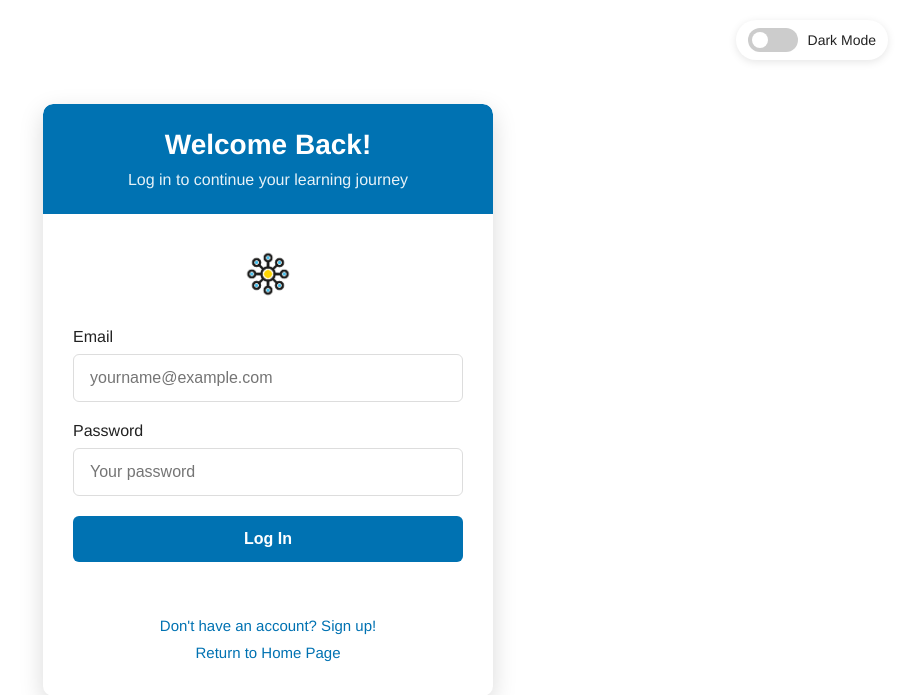
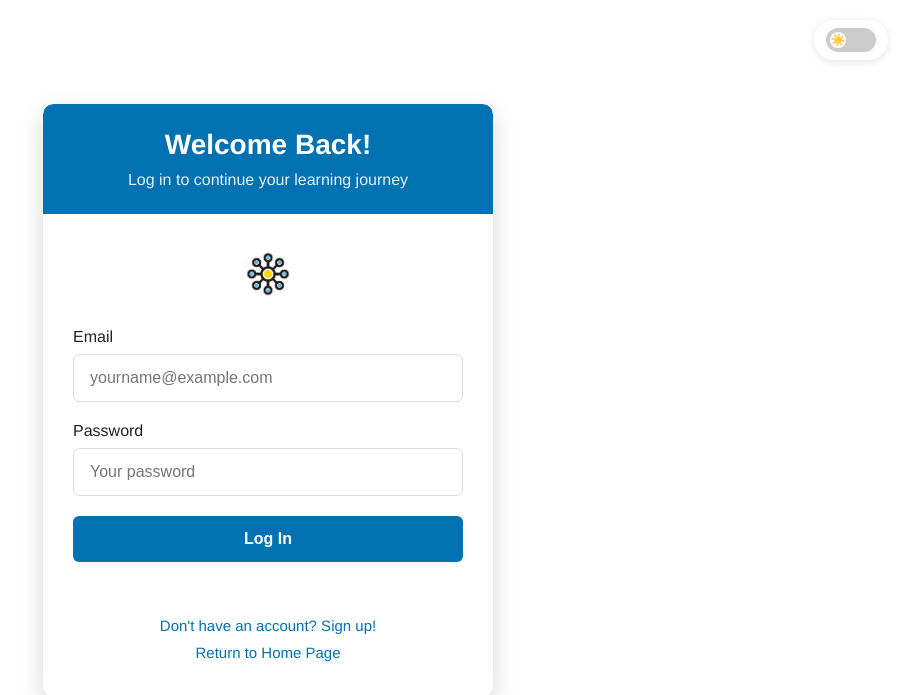
Before and after one commit to IanBlan94/Network-App, a Flask app: page /login in a window 1280 px wide. Shown: the top 695 px of the page, without its empty margins (372-1280 px from the left). Run offline with Flask 3, Linux system fonts and the light colour scheme.

Commit message:
visual fix on dark/light mode

```diff
--- a/static/css/dark-mode.css
+++ b/static/css/dark-mode.css
@@ -236,10 +236,15 @@ a:focus, button:focus, input:focus {
     border-radius: 34px;
 }
 
+/* Sun icon (light mode) */
 .slider:before {
     background-color: #fff;
     bottom: 4px;
-    content: "";
+    content: "☀️";  /* Sun emoji */
+    font-size: 12px;
+    display: flex;
+    align-items: center;
+    justify-content: center;
     height: 16px;
     left: 4px;
     position: absolute;
@@ -249,14 +254,22 @@ a:focus, button:focus, input:focus {
 }
 
 input:checked + .slider {
-    background-color: var(--button-bg-blue);
+    background-color: #2196F3;
 }
 
+/* Moon icon (dark mode) */
 input:checked + .slider:before {
     transform: translateX(26px);
+    content: "🌙";  /* Moon emoji */
 }
 
 .theme-switch-wrapper .label {
-    margin-left: 10px;
-    font-size: 14px;
+    display: none;
 }
+
+.auth-toggle-container .theme-switch-wrapper {
+    background-color: var(--container-bg);
+    padding: 8px 12px;
+    border-radius: 20px;
+    box-shadow: 0 2px 8px rgba(0, 0, 0, 0.1);
+}
```
